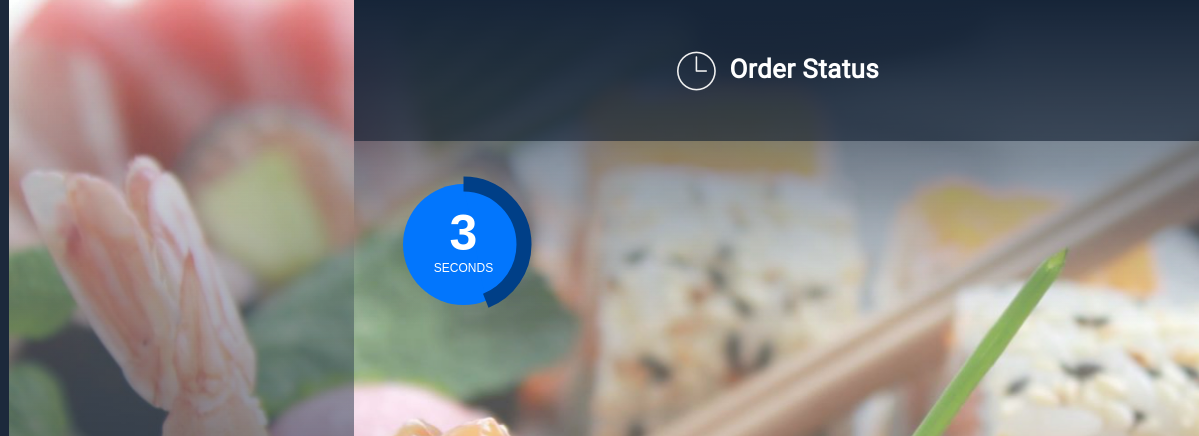
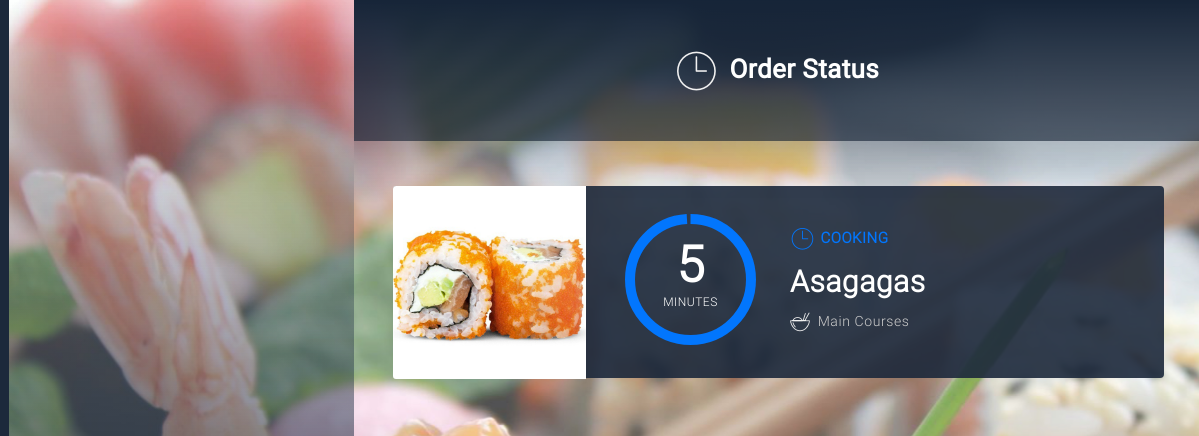
Before and after one commit to diogoredin/daisuki, a plain HTML site: page index.html in a window 1280 px wide. Both pictures are taken after a click on the item "ORDER STATUS". Shown: the top 436 px of the page, 81-1280 px from the left. Drawn offline with Linux system fonts and the light colour scheme.

Commit message:
Order Status now Styled and Working in Minutes

```diff
--- a/css/style.css
+++ b/css/style.css
@@ -1082,8 +1082,107 @@ ul.order_products li a.remove_request:active {
 *******************************************************/
 
 .order_status_timers {
-    padding-left: 4%;
-    padding-top: 20%;
+    padding-top: 22%;
+    width: 100%;
+}
+
+.order_status_timers ul {
+    list-style: outside none none;
+    margin-top: 0;
+    padding-left: 0;
+    padding-top: 0;
+    width: 100%;
+}
+
+.order_status_timers ul li {
+    background: rgba(28, 40, 59, 0.9) none repeat scroll 0 0;
+    border-radius: 4px;
+    color: #ffffff;
+    font-family: HeeboRegular,Arial;
+    letter-spacing: 0.5px;
+    list-style: outside none none;
+    margin-bottom: 3.5%;
+    margin-left: 3%;
+    margin-right: 3%;
+    position: absolute;
+    width: 60.3%;
+}
+
+.order_status_timers ul li .product_photo {
+    float: left;
+    height: 10%;
+    margin-bottom: -1%;
+    padding-bottom: 0;
+    width: 25%;
+    padding-right: 2%;
+}
+
+.order_status_timers ul li .product_photo img {
+    border-radius: 3px 0 0 3px;
+    width: 100%;
+}
+
+.order_status_timers ul li .product_timer {
+    float: left;
+    height: 20%;
+    width: 20%;
+    padding: 3% 2% 2% 2.5%;
+}
+
+.order_status_timers ul li .product_details {
+    float: left;
+    width: 35%;
+    padding-top: 4.5%;
+}
+
+.order_status_timers ul li h1 {
+    color: #ffffff;
+    font-family: HeeboLight,Arial;
+    font-size: 30px;
+    letter-spacing: 0.6px;
+    line-height: 25px;
+    margin-bottom: 0;
+    text-align: left;
+    text-decoration: none;
+}
+
+.order_status_timers ul li h3::before {
+    color: #0276FD;
+    font-size: 25px;
+    padding-bottom: 0px;
+    padding-right: 5px;
+    position: unset;
+    vertical-align: middle;
+}
+
+.order_status_timers ul li h3 {
+    color: #0276FD;
+    font-family: HeeboLight,Arial;
+    font-size: 15px;
+    letter-spacing: 0.5px;
+    line-height: 15px;
+    margin-top: 2%;
+    text-transform: uppercase;
+}
+
+.order_status_timers ul li p {
+    color: #cccccc;
+    font-family: HeeboLight,Arial;
+    font-size: 14px;
+    line-height: 14px;
+    letter-spacing: 0.6px;
+    margin-top: 6%;
+    text-align: left;
+    text-decoration: none;
+}
+
+.order_status_timers ul li p::before {
+    font-size: 20px;
+    line-height: 20px;
+    padding-right: 7px;
+    position: unset;
+    vertical-align: middle;
+    padding-bottom: 3px;
 }
 
 /******************************************************
--- a/js/order_views.js
+++ b/js/order_views.js
@@ -6,14 +6,19 @@
 
 function timer() {
     $("#countdown").countdown360({
-        radius      : 60.5,
-        seconds     : 5,
-        strokeWidth : 15,
-        fillStyle   : '#0276FD',
-        strokeStyle : '#003F87',
-        fontSize    : 50,
-        fontColor   : '#FFFFFF',
-        autostart: false,
+        radius: 60.5,                    // radius of arc
+        strokeStyle: "#0276FD",          // the color of the stroke
+        strokeWidth: 10,                 // the stroke width, dynamically calulated if omitted in options
+        fillStyle: "transparent",        // the fill color
+        fontColor: "#FFFFFF",            // the font color
+        fontFamily: "HeeboLight",        // the font family
+        fontSize: 50,                    // the font size, dynamically calulated if omitted in options
+        fontWeight: 700,                 // the font weight
+        autostart: true,                 // start the countdown automatically
+        seconds: 300,                    // the number of seconds to count down
+        label: ["minute", "minutes"],    // the label to use or false if none, first is singular form, second is plural
+        startOverAfterAdding: true,      // Start the timer over after time is added with addSeconds
+        smooth: true,                    // update the ticks every 16ms when true
         onComplete  : function () { console.log('completed') }
     }).start()
 }
--- a/order_status.html
+++ b/order_status.html
@@ -10,7 +10,24 @@
     </div>
 
     <div class="order_status_timers">
-        <div id="countdown"></div>
+        <ul>
+
+            <li>
+                <div class="product_photo">
+                    <img src="data/images/product1.jpg" />
+                </div>
+                <div class="product_timer">
+                    <div id="countdown"></div>
+                </div>
+                <div class="product_details">
+                    <h3 class="icon-status">Cooking</h3>
+                    <h1>Asagagas</h1>
+                    <p class="icon-maincourses">Main Courses</p>
+                </div>
+            </li>
+
+        </ul>
     </div>
+
 </div>
 <!-- Ends Order Status Page -->
```
Also changed, not shown: js/libraries/jquery.countdown360.js.
